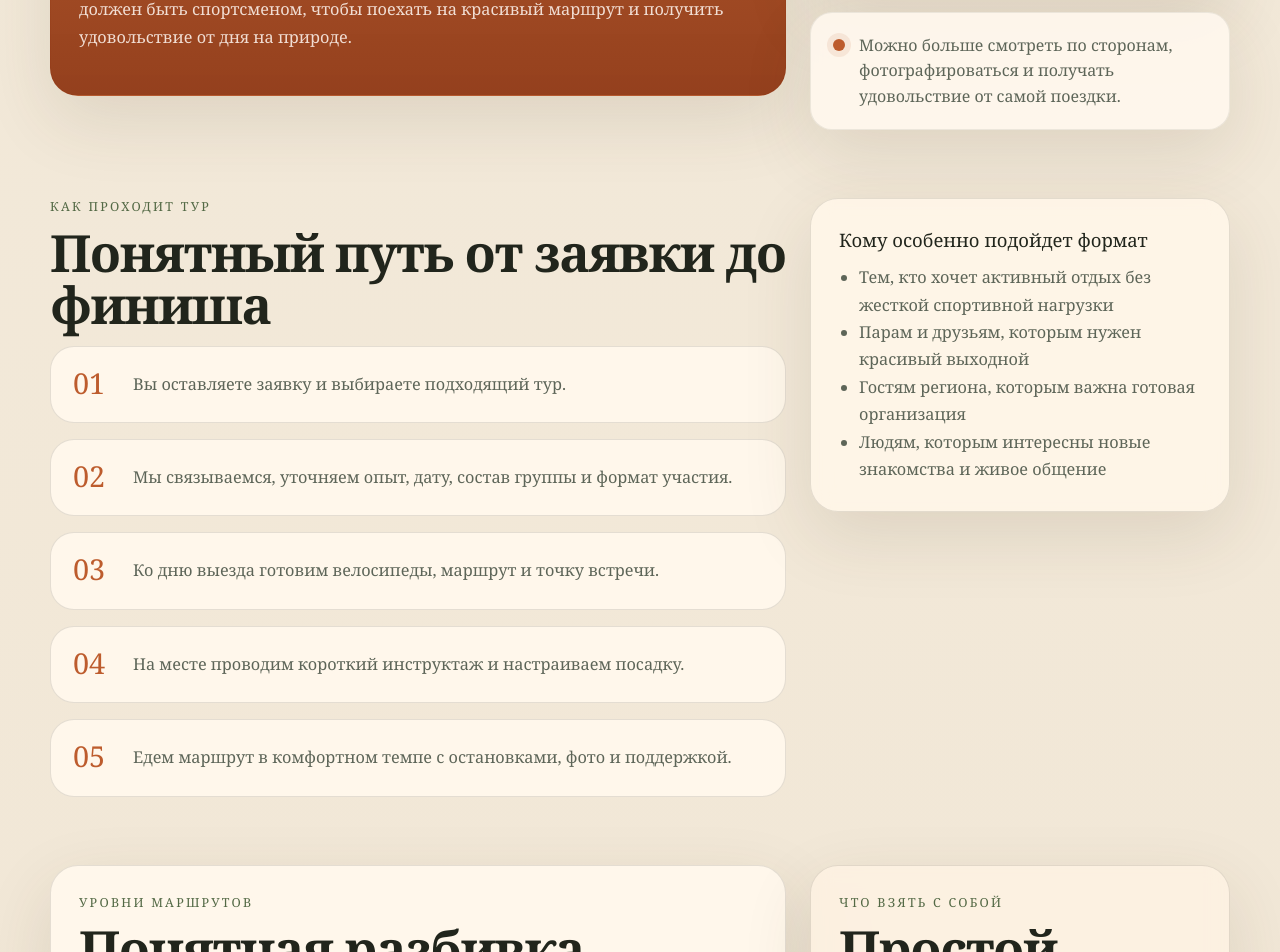
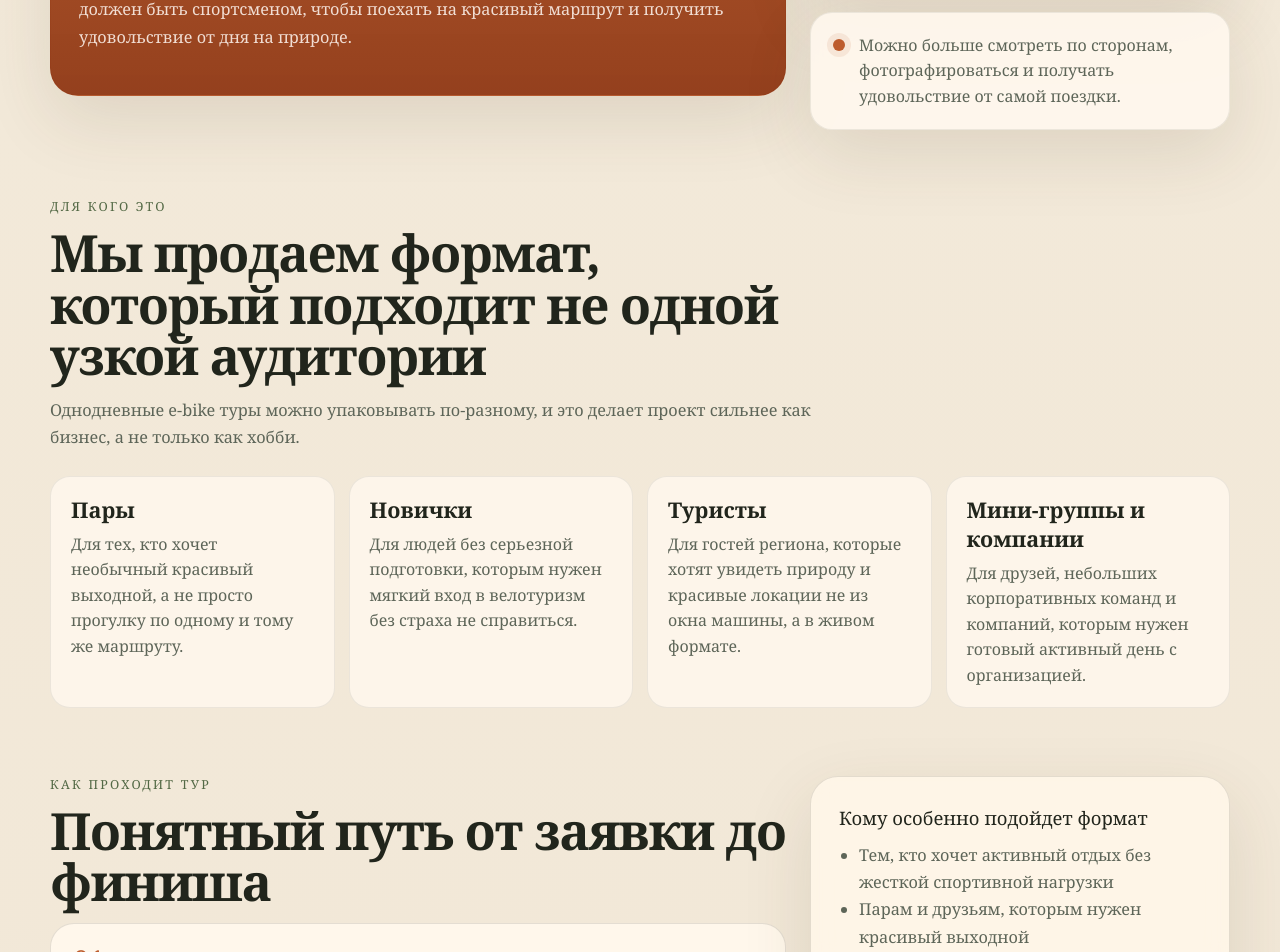
Before and after one commit to vorvvs-sketch/veloturyug-site, a Next.js app: page / in a window 1280 px wide. Shown: the part 8445-9397 px from the top of the page. Built offline with nearby package versions, Linux system fonts and the light colour scheme.

Commit message:
Add audience targeting section

```diff
--- a/app/globals.css
+++ b/app/globals.css
@@ -532,13 +532,19 @@ h3 {
 }
 
 .schedule-list,
-.level-list {
+.level-list,
+.audience-grid {
   display: grid;
   gap: 14px;
 }
 
+.audience-grid {
+  grid-template-columns: repeat(4, minmax(0, 1fr));
+}
+
 .schedule-item,
-.level-item {
+.level-item,
+.audience-card {
   padding: 18px 20px;
   border-radius: 20px;
   background: rgba(255, 248, 238, 0.82);
@@ -553,12 +559,14 @@ h3 {
 }
 
 .schedule-item h3,
-.level-item h3 {
+.level-item h3,
+.audience-card h3 {
   margin-bottom: 8px;
 }
 
 .schedule-item p,
-.level-item p {
+.level-item p,
+.audience-card p {
   margin-bottom: 0;
   color: var(--muted);
   line-height: 1.6;
@@ -808,7 +816,8 @@ h3 {
   .pricing-grid,
   .promo-banner,
   .mood-grid,
-  .community-card {
+  .community-card,
+  .audience-grid {
     grid-template-columns: 1fr;
   }
 
--- a/app/page.js
+++ b/app/page.js
@@ -382,6 +382,29 @@ const ebikeReasons = [
   "Можно больше смотреть по сторонам, фотографироваться и получать удовольствие от самой поездки."
 ];
 
+const audiences = [
+  {
+    title: "Пары",
+    text:
+      "Для тех, кто хочет необычный красивый выходной, а не просто прогулку по одному и тому же маршруту."
+  },
+  {
+    title: "Новички",
+    text:
+      "Для людей без серьезной подготовки, которым нужен мягкий вход в велотуризм без страха не справиться."
+  },
+  {
+    title: "Туристы",
+    text:
+      "Для гостей региона, которые хотят увидеть природу и красивые локации не из окна машины, а в живом формате."
+  },
+  {
+    title: "Мини-группы и компании",
+    text:
+      "Для друзей, небольших корпоративных команд и компаний, которым нужен готовый активный день с организацией."
+  }
+];
+
 export default function HomePage() {
   return (
     <main className="page-shell">
@@ -662,6 +685,25 @@ export default function HomePage() {
         </div>
       </section>
 
+      <section className="section">
+        <div className="section__heading">
+          <p className="eyebrow">Для кого это</p>
+          <h2>Мы продаем формат, который подходит не одной узкой аудитории</h2>
+          <p className="section__text">
+            Однодневные e-bike туры можно упаковывать по-разному, и это делает
+            проект сильнее как бизнес, а не только как хобби.
+          </p>
+        </div>
+        <div className="audience-grid">
+          {audiences.map((audience) => (
+            <article className="audience-card" key={audience.title}>
+              <h3>{audience.title}</h3>
+              <p>{audience.text}</p>
+            </article>
+          ))}
+        </div>
+      </section>
+
       <section className="section section--split">
         <div>
           <p className="eyebrow">Как проходит тур</p>
```
